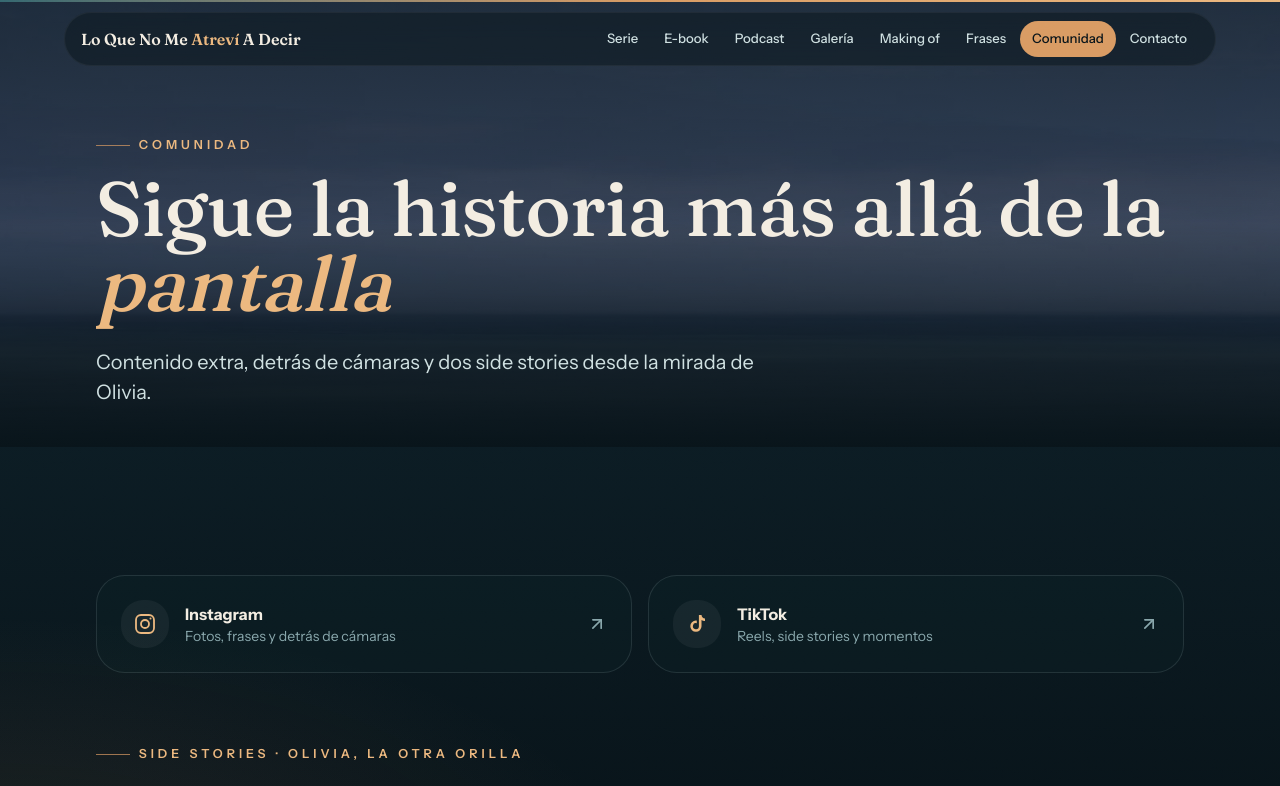
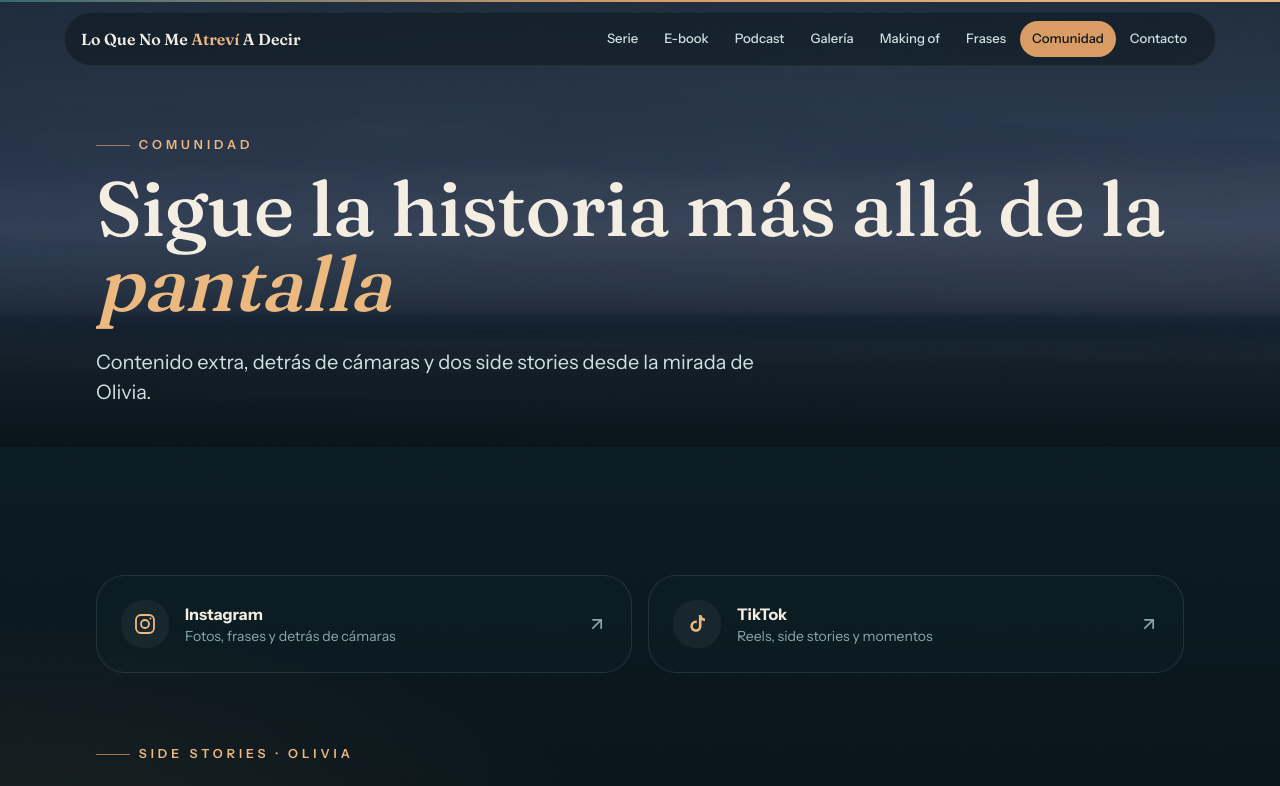
Before and after one commit to Gianell24/loquenomeatreviadecir, a Next.js app: page /comunidad in a window 1280 px wide. Shown: the top 786 px of the page. Built offline with nearby package versions, Linux system fonts and the light colour scheme.

Commit message:
Update page.tsx

```diff
--- a/app/comunidad/page.tsx
+++ b/app/comunidad/page.tsx
@@ -83,7 +83,7 @@ export default function ComunidadPage() {
         </div>
 
         <div className="mt-16">
-          <p className="eyebrow mb-6">Side stories · Olivia, la otra orilla</p>
+          <p className="eyebrow mb-6">Side stories · Olivia</p>
           <Reels />
         </div>
       </Section>
```
